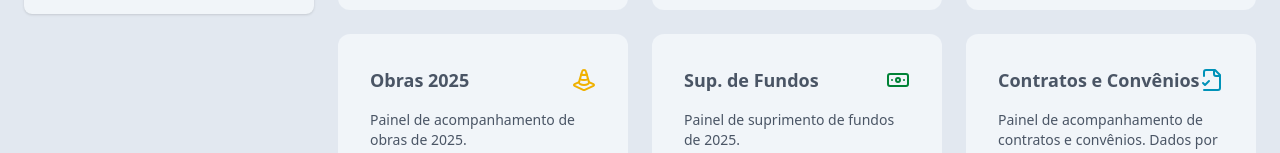
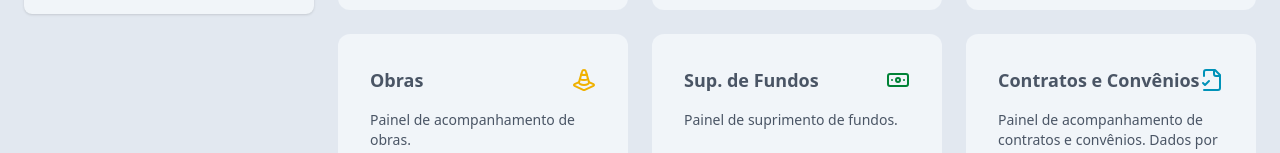
Before and after one commit to ciep-cgm-pvh/bi-portal-frontend, a React (Vite) app: page /hub in a window 1280 px wide. Shown: the part 643-796 px from the top of the page. Built offline with nearby package versions, Linux system fonts and the light colour scheme.

Commit message:
Update HubCardsData.tsx

```diff
--- a/src/data/HubCardsData.tsx
+++ b/src/data/HubCardsData.tsx
@@ -41,15 +41,15 @@ const HubCardsData: HubCardInterface[] = [
     type: "Gestão",
   },
   {
-    title: "Obras 2025",
-    description: "Painel de acompanhamento de obras de 2025.",
+    title: "Obras",
+    description: "Painel de acompanhamento de obras.",
     route: "https://lookerstudio.google.com/u/0/reporting/973f6e54-754d-4e03-9bd9-aedeea124ca2/page/7jzHF",
     icon: <TrafficCone className="text-yellow-500 w-6 h-6" />,
     type: "Infraestrutura",
   },
   {
     title: "Sup. de Fundos",
-    description: "Painel de suprimento de fundos de 2025.",
+    description: "Painel de suprimento de fundos.",
     route: "https://lookerstudio.google.com/s/rR6sP6HktxA",
     icon: <Banknote className="text-green-700 w-6 h-6" />,
     type: "Financeiro",
```
